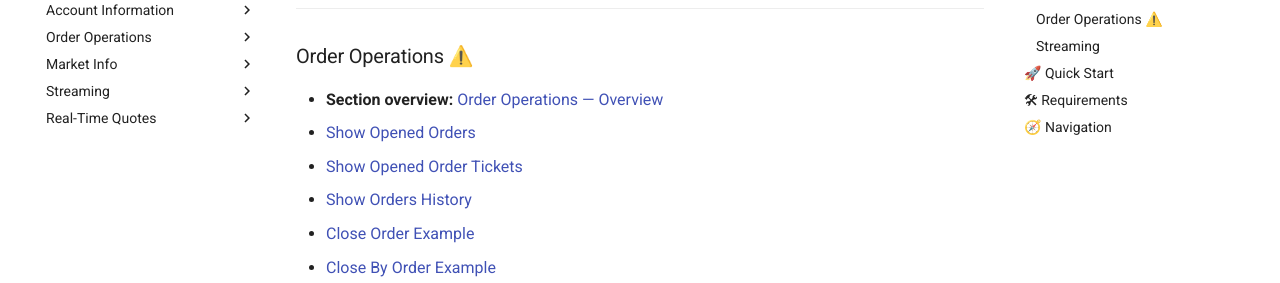
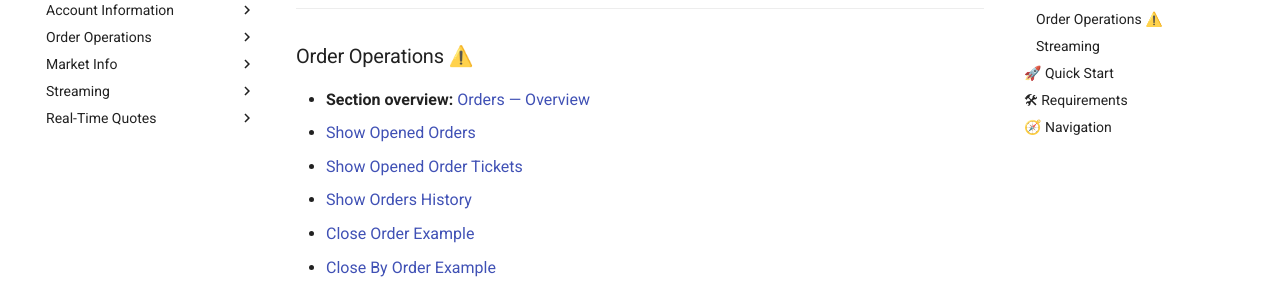
Before and after one commit to MetaRPC/CSharpMT4, an MkDocs documentation site: the page built from docs/index.md, in a window 1280 px wide and 900 px high, scrolled down 841 px. Shown: the part 170-453 px from the top of the window. Built offline with MkDocs 1.6.1 and Material for MkDocs 9.7.7, drawn with Linux system fonts in a browser that asks for light colours; part of the change alters nothing that is shown.

Commit message:
Update index.md

```diff
--- a/docs/index.md
+++ b/docs/index.md
@@ -21,7 +21,7 @@ This documentation will help you:
 
 ### Market Info
 
-* **Section overview:** [Market Info — Overview](Market_Info_Overview/index.md)
+* **Section overview:** [Market Info — Overview](Market%20Info/Market_Info_Overview.md)
 * [Show Quote](Market%20Info/ShowQuote.md)
 * [Show Quotes Many](Market%20Info/ShowQuotesMany.md)
 * [Show Quote History](Market%20Info/ShowQuoteHistory.md)
@@ -34,7 +34,7 @@ This documentation will help you:
 
 ### Order Operations ⚠️
 
-* **Section overview:** [Order Operations — Overview](Orders/index.md)
+* **Section overview:** [Orders — Overview](Orders/Orders_Overview.md)
 * [Show Opened Orders](Orders/ShowOpenedOrders.md)
 * [Show Opened Order Tickets](Orders/ShowOpenedOrderTickets.md)
 * [Show Orders History](Orders/ShowOrdersHistory.md)
@@ -46,7 +46,7 @@ This documentation will help you:
 
 ### Streaming
 
-* **Section overview:** [Streaming — Overview](Streaming/index.md)
+* **Section overview:** [Streaming — Overview](Streaming/Streaming_Overview.md)
 * [Show Real‑Time Quotes](Streaming/ShowRealTimeQuotes.md)
 * [Stream Opened Order Profits](Streaming/StreamOpenedOrderProfits.md)
 * [Stream Opened Order Tickets](Streaming/StreamOpenedOrderTickets.md)
```
